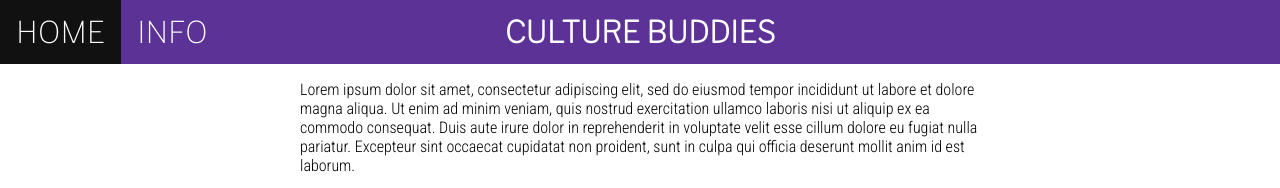
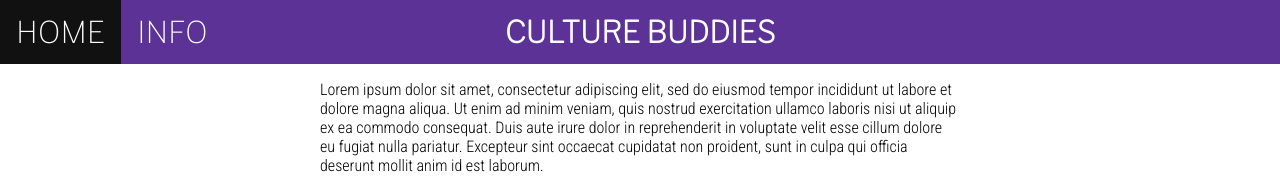
Before and after one commit to adelinechum/CultureBuddies, a plain HTML site: page index.html in a window 1280 px wide. Shown: the top 188 px of the page. Drawn offline with nearby package versions, Linux system fonts and the light colour scheme; grey boxes are pictures that could not be loaded; a web font is replaced by a local one.

Commit message:
center text

```diff
--- a/main.css
+++ b/main.css
@@ -45,8 +45,10 @@ li a:hover {
 }
 
 .centered{
-  margin-left: 300px;
-  margin-right: 300px;
+margin-left: auto;
+  margin-right: auto;
+  width: 640px;
+
 }
 
 .centeredCompletely{
```
